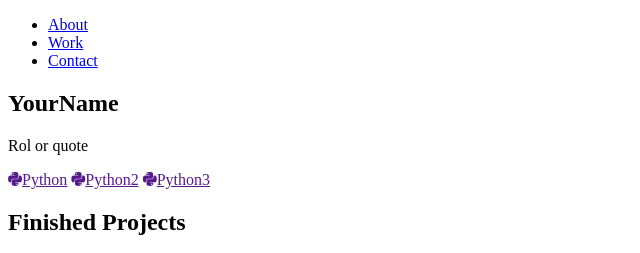
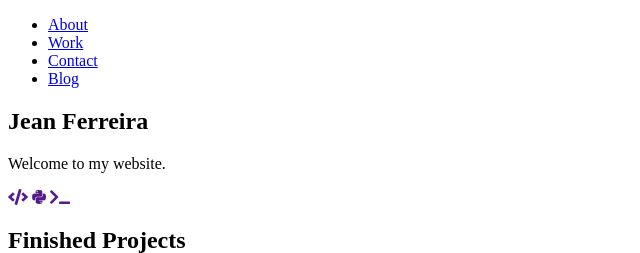
Before and after one commit to JeanFerreira91/Portfolio-2022, a Django app: page / in a window 1280 px wide. Shown: the top 253 px of the page, without its empty margins (0-640 px from the left). Run offline with Django 4.2, Linux system fonts and the light colour scheme; parts of the project's set-up code (start-up, migrations or seed data) failed here and were passed over; some libraries are stand-ins or nearby versions.

Commit message:
PortfolioApp and BlogApp templates customised with navbar links fixed.

```diff
--- a/Portfolio2022/Portfolio2022/templates/base.html
+++ b/Portfolio2022/Portfolio2022/templates/base.html
@@ -31,13 +31,16 @@
     <nav id="navbar" class="nav">
       <ul class="nav-list">
         <li>
-          <a href="#welcome-section">About</a>
+          <a href="{% url 'PortfolioApp:portfolio' %}#welcome-section">About</a>
         </li>
         <li>
-          <a href="#projects">Work</a>
+          <a href="{% url 'PortfolioApp:portfolio' %}#projects">Work</a>
         </li>
         <li>
-          <a href="#contact">Contact</a>
+          <a href="{% url 'PortfolioApp:portfolio' %}#contact">Contact</a>
+        </li>
+        <li>
+          <a href="{% url 'BlogApp:blog_index' %}#welcome-section">Blog</a>
         </li>
       </ul>
     </nav>
@@ -45,6 +48,7 @@
     <!-- AboutStart -->
     <section id="welcome-section" class="welcome-section">
       {% block blog_presentation %}{% endblock blog_presentation %}
+      {% block portfolio_presentation %}{% endblock portfolio_presentation %}
       <div class="list-skills">
         <a href="" target="_blank" class="skills"
           ><i class="fa fa-code"></i></a
@@ -60,6 +64,7 @@
     <!-- AboutEnd -->
 
     {% block page_content %}{% endblock page_content %}
+    {% block portfolio_projects %}{% endblock portfolio_projects %}
 
     <!-- ContactStart -->
     <section id="contact" class="contact-section">
--- a/Portfolio2022/PortfolioApp/templates/PortfolioApp/portfolio_index.html
+++ b/Portfolio2022/PortfolioApp/templates/PortfolioApp/portfolio_index.html
@@ -1,98 +1,20 @@
+{% extends 'base.html' %}
 {% load static %}
-<!DOCTYPE html>
-<html lang="en">
-  <head>
-    <!--informacion general-->
-    <title></title>
-    <meta charset="utf-8" />
-    <!-- forma de describir que tipo de caracteres estan en la pagina utf-8 es para EN -->
-    <meta name="description" content="" />
-    <!--Usado por el search engine-->
-    <!--links para ccs file y icono del website-->
-    <link rel="stylesheet" type="text/css" href="{% static 'PortfolioApp/style.css' %}" />
-    <link href="" type="image/x-icon" rel="shortcut icon" />
-    <link
-      href="https://use.fontawesome.com/releases/v5.8.2/css/all.css"
-      rel="stylesheet"
-      integrity="sha384-oS3vJWv+0UjzBfQzYUhtDYW+Pj2yciDJxpsK1OYPAYjqT085Qq/1cq5FLXAZQ7Ay"
-      crossorigin="anonymous"
-    />
-    <link
-      href="https://fonts.googleapis.com/css?family=Poppins:200i,300,400&display=swap"
-      rel="stylesheet"
-    />
-    <link
-      href="https://fonts.googleapis.com/css?family=Raleway:700&display=swap"
-      rel="stylesheet"
-    />
-  </head>
-  <body>
-    <!-- NavStart  -->
-    <nav id="navbar" class="nav">
-      <ul class="nav-list">
-        <li>
-          <a href="#welcome-section">About</a>
-        </li>
-        <li>
-          <a href="#projects">Work</a>
-        </li>
-        <li>
-          <a href="#contact">Contact</a>
-        </li>
-      </ul>
-    </nav>
-    <!-- NavEnd -->
-    <!-- AboutStart -->
-    <section id="welcome-section" class="welcome-section">
-      <h1>YourName</h1>
-      <p>Rol or quote</p>
 
-      <div class="list-skills">
-        <a href="" target="_blank" class="skills"
-          ><i class="fab fa-python"></i>Python</a
-        >
-        <a href="" target="_blank" class="skills"
-          ><i class="fab fa-python"></i>Python2</a
-        >
-        <a href="" target="_blank" class="skills"
-          ><i class="fab fa-python"></i>Python3</a
-        >
-      </div>
-    </section>
-    <!-- AboutEnd -->
+{% block portfolio_presentation %}
+    <h1>Jean Ferreira</h1>
+    <p>Welcome to my website.</p>
+  {% endblock portfolio_presentation %}
+
+{% block portfolio_projects %}
     <!-- ProjectStart -->
     <section id="projects" class="projects-section">
         <h2 class="projects-section-header">Finished Projects</h2>
         <div class="projects-grid">
-        <!--<a href="" target="_blank" class="project project-tile">
-          <img class="project-image" type="image/webp" src="" alt="project" />
-          <p class="project-title">
-            <span class="code">&lt;</span>
-            Nombre Del Proyecto
-            <span class="code">&#47;&gt;</span>
-          </p>
-        </a> -->
-        <a
-          href="https://codepen.io/julio-velezmoro/full/eYyPBJw"
-          target="_blank"
-          class="project project-tile"
-        >
-          <img
-            class="project-image"
-            type="image/webp"
-            src="https://shots.codepen.io/julio-velezmoro/pen/eYyPBJw-320.webp?version=1650040633"
-            alt="project"
-          />
-          <p class="project-title">
-            <span class="code">&lt;</span>
-            Technical documentation
-            <span class="code">&#47;&gt;</span>
-          </p>
-        </a>
          <a
             href="https://codepen.io/julio-velezmoro/full/PoEpzNb"
             target="_blank"
-          class="project project-tile"
+            class="project project-title"
           >
             <img
               class="project-image"
@@ -105,54 +27,32 @@
               Survey Form
               <span class="code">&#47;&gt;</span>
             </p>
+
+          </a>
+          <a
+        href="https://codepen.io/julio-velezmoro/full/VwyVEae"
+        target="_blank"
+        class="project project-title"
+      >
+        <img
+          class="project-image"
+          type="image/webp"
+          src="https://shots.codepen.io/julio-velezmoro/pen/VwyVEae-800.webp?version=1650153455"
+          alt="project"
+        />
+        <p class="project-title">
+          <span class="code">&lt;</span>
+          Portafolio
+          <span class="code">&#47;&gt;</span>
+        </p>
       </a>
         </div>
           <a
-        href="https://github.com/JeanFerreira91"
+          href="https://github.com/Lakorthus/FreeCodeCamp"
           class="btn btn-show-all"
           target="_blank"
           >Show all<i class="fas fa-chevron-right"></i>
           </a>
       </section>
       <!-- ProjectEnd -->
-    <!-- ContactStart -->
-    <section id="contact" class="contact-section">
-      <div class="contact-section-header">
-        <h2>Let's work together...</h2>
-        <p>as a team</p>
-      </div>
-      <div class="contact-links">
-        <a href="" target="_blank" class="btn contact-details"
-          ><i class="fab fa-facebook-square"></i> Facebook</a
-        >
-        <a id="profile-link" href="" target="_blank" class="btn contact-details"
-          ><i class="fab fa-github"></i> GitHub</a
-        >
-        <a href="" target="_blank" class="btn contact-details"
-          ><i class="fab fa-twitter"></i> Twitter</a
-        >
-        <a href="" target="_blank" class="btn contact-details"
-          ><i class="fas fa-at"></i> Send a mail</a
-        >
-        <a href="tel:976-12-91" class="btn contact-details"
-          ><i class="fas fa-mobile-alt"></i> Call me</a
-        >
-      </div>
-    </section>
-    <!-- ContactEnd -->
-    <!-- FooterStart -->
-    <footer>
-      <p>
-        **This is my first portfolio. All the projects are exercises from
-        freecodecamp.
-      </p>
-      <p>
-        &copy; Created by
-        <a href="https://github.com/Lakorthus" target="_blank"
-          >Julio Velezmoro <i class="fab fa-hammer"></i
-        ></a>
-      </p>
-    </footer>
-    <!-- FooterEnd -->
-  </body>
-</html>
+{% endblock portfolio_projects %}
```
Lines whose indentation alone changed are shown as unchanged.
